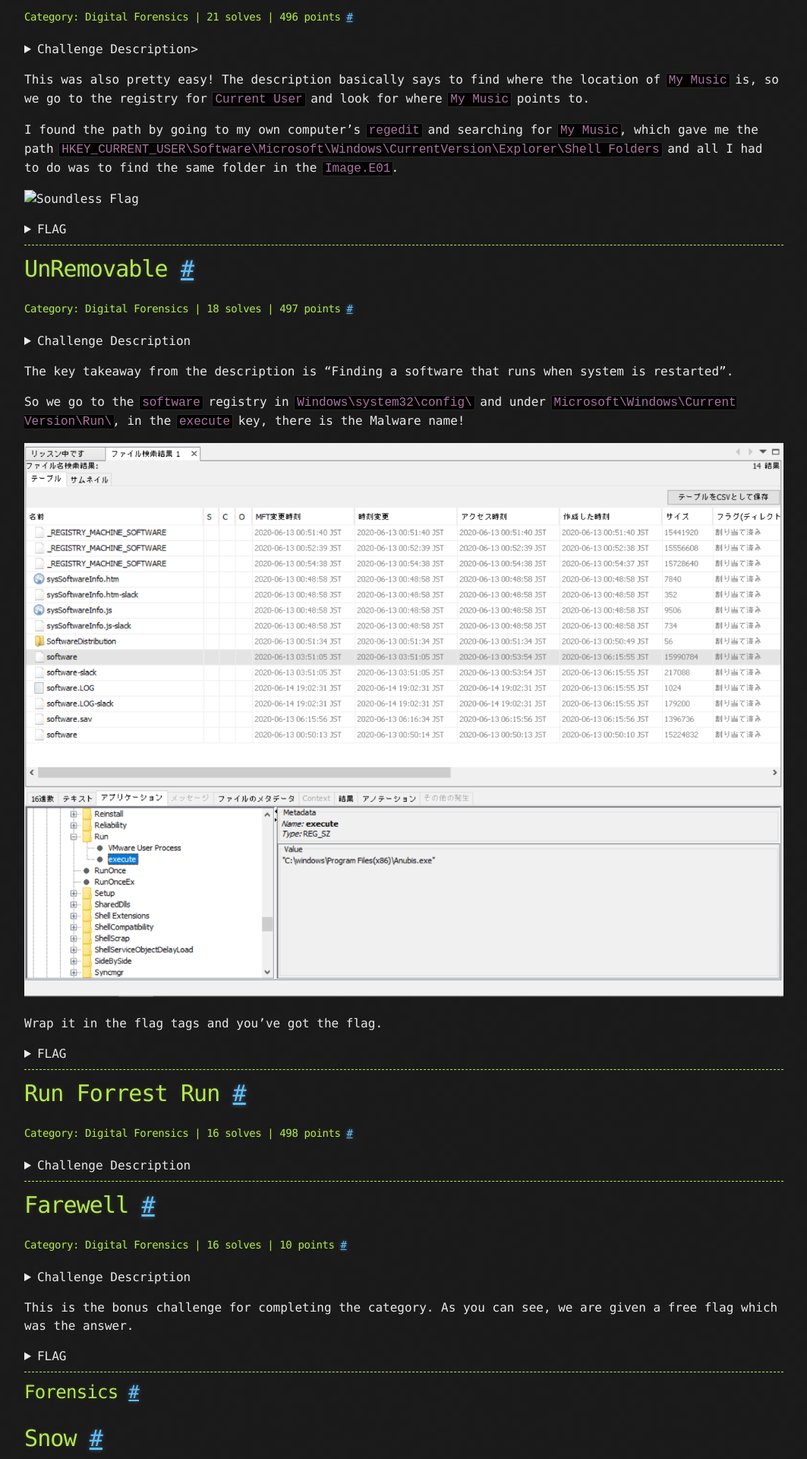
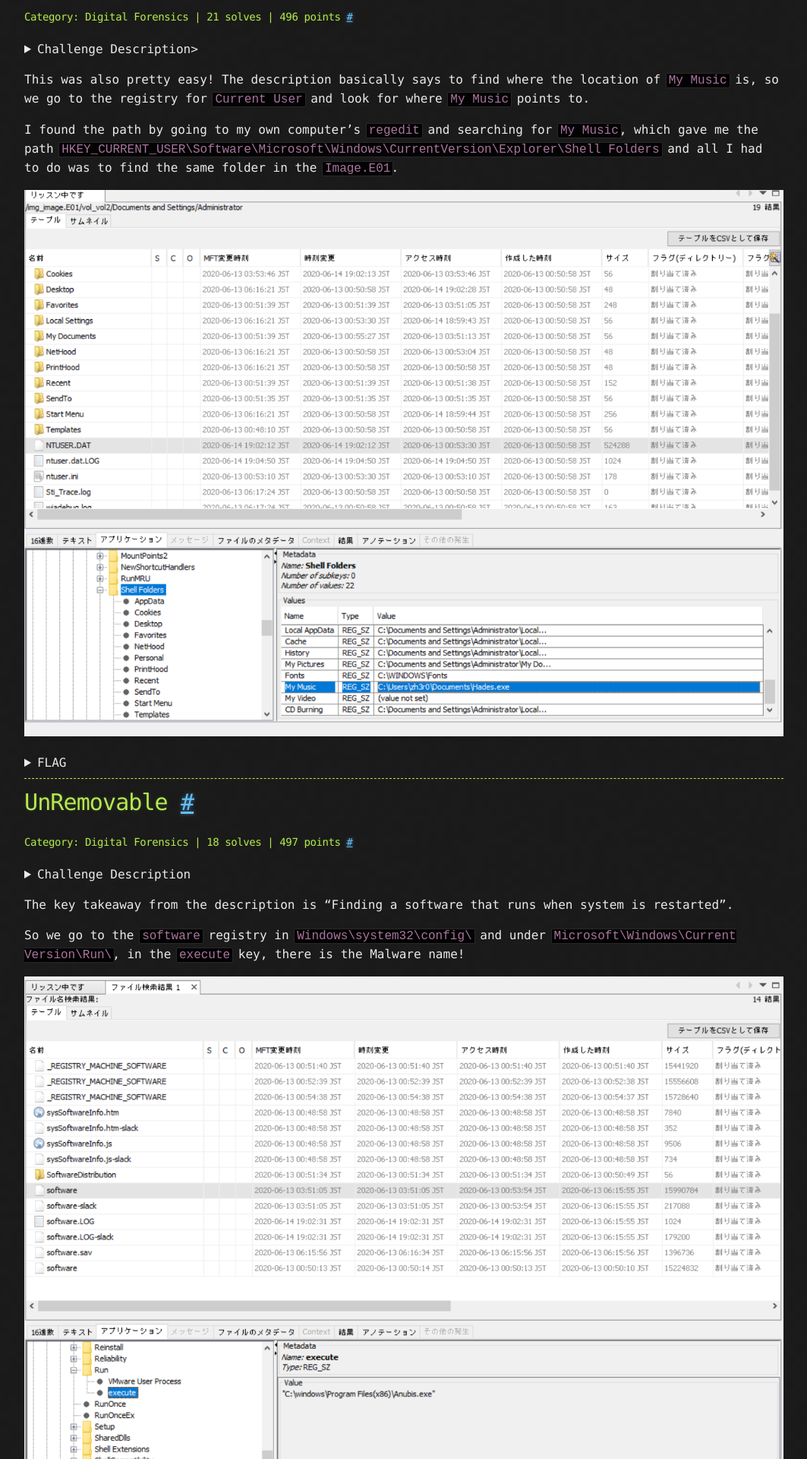
Before and after one commit to Isopach/isopach.github.io, a Jekyll site: the page built from _posts/2020-06-18-Zh3r0-CTF-2020-Digital-Forensics.md, in a window 1280 px wide. Shown: the part 3133-5053 px from the top of the page at 76% size, without its empty margins (108-1171 px from the left). Built offline with Jekyll 4.4.1, drawn with Linux system fonts in a browser that asks for light colours.

Commit message:
Fix Soundless flag image

```diff
--- a/_posts/2020-06-18-Zh3r0-CTF-2020-Digital-Forensics.md
+++ b/_posts/2020-06-18-Zh3r0-CTF-2020-Digital-Forensics.md
@@ -108,7 +108,7 @@ This was also pretty easy! The description basically says to find where the loca
 
 I found the path by going to my own computer's `regedit` and searching for `My Music`, which gave me the path `HKEY_CURRENT_USER\Software\Microsoft\Windows\CurrentVersion\Explorer\Shell Folders` and all I had to do was to find the same folder in the `Image.E01`.
 
-![Soundless Flag](../assets/Soundless-flag.png)
+![Soundless Flag](../assets/zh3r0-ctf-2020/Soundless-flag.png)
 
 <details>
   <summary>FLAG</summary>
```
